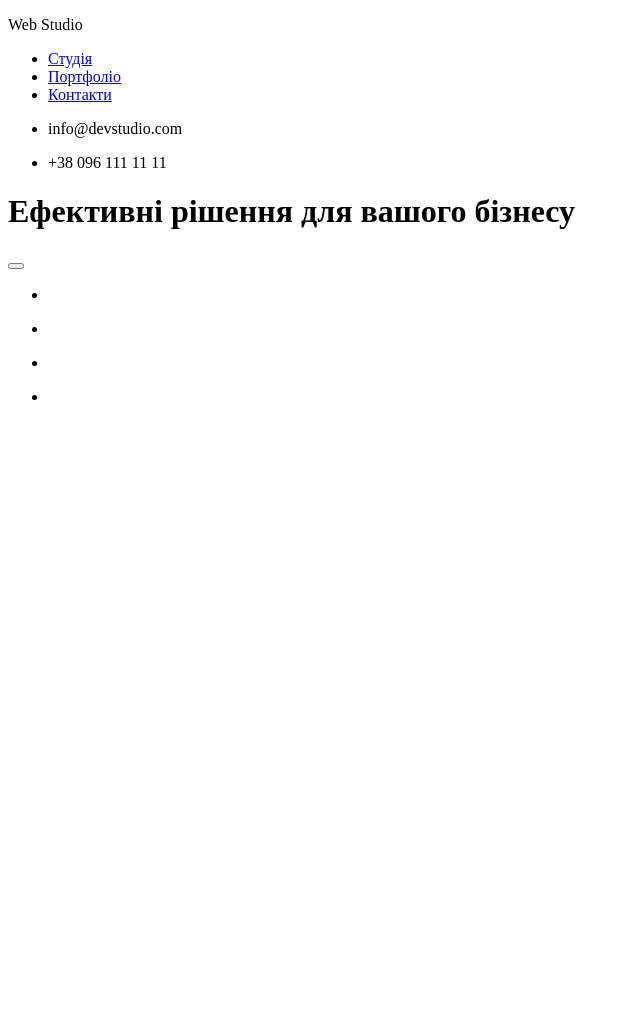
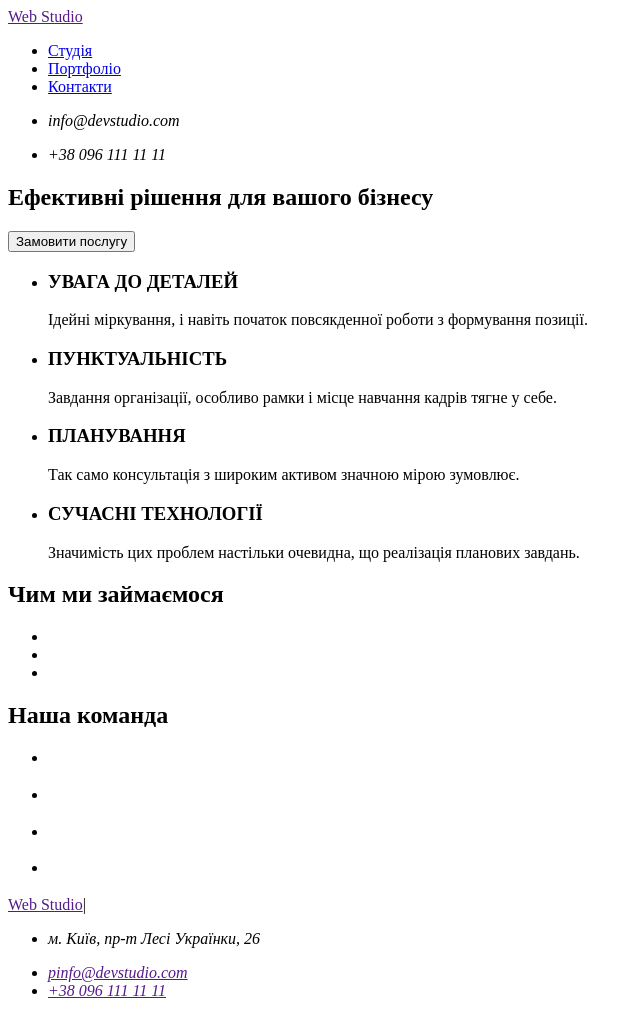
Before and after one commit to Wensisn/goit-markup-hw-1, a website: page index.html in a window 1280 px wide. Shown: the whole page, without its empty margins (0-642 px from the left). Before the commit the page ends 800 px from the top, so only its background shows below. Drawn offline with Linux system fonts and the light colour scheme.

Commit message:
Update index.html

```diff
--- a/index.html
+++ b/index.html
@@ -1,17 +1,15 @@
-<!DOCTYPE html>
+<!doctype html>
 <html lang="en">
-
   <head>
-    <meta charset="UTF-8">
-    <meta name="viewport" content="width=device-width, initial-scale=1.0">
+    <meta charset="UTF-8" />
+    <meta name="viewport" content="width=device-width, initial-scale=1.0" />
     <title>Document</title>
   </head>
-
   <body>
     <header>
       <div>
         <div>
-                <p>Web Studio</p>
+          <a href="">Web Studio</a>
         </div>
         <div>
           <nav>
@@ -22,6 +20,7 @@
             </ul>
           </nav>
           <div>
+            <address>
               <ul>
                 <li>
                   <p>info@devstudio.com</p>
@@ -30,56 +29,113 @@
                   <p>+38 096 111 11 11</p>
                 </li>
               </ul>
+            </address>
           </div>
         </div>
       </div>
     </header>
     <main>
+      <section>
         <div>
           <div>
             <h1>Ефективні рішення для вашого бізнесу</h1>
           </div>
           <div>
-                <button>
-
-                </button>
+            <button>Замовити послугу</button>
           </div>
         </div>
+      </section>
+      <section>
         <div>
           <ul>
             <li>
               <article>
-
+                <h3>УВАГА ДО ДЕТАЛЕЙ</h3>
                 <p>
-
+                  Ідейні міркування, і навіть початок повсякденної роботи з
+                  формування позиції.
                 </p>
               </article>
             </li>
             <li>
               <article>
-
+                <h3>ПУНКТУАЛЬНІСТЬ</h3>
                 <p>
-
+                  Завдання організації, особливо рамки і місце навчання кадрів
+                  тягне у себе.
                 </p>
               </article>
             </li>
             <li>
               <article>
-
-                        <p></p>
+                <h3>ПЛАНУВАННЯ</h3>
+                <p>
+                  Так само консультація з широким активом значною мірою
+                  зумовлює.
+                </p>
               </article>
             </li>
             <li>
               <article>
-
+                <h3>СУЧАСНІ ТЕХНОЛОГІЇ</h3>
                 <p>
+                  Значимість цих проблем настільки очевидна, що реалізація
+                  планових завдань.
                 </p>
               </article>
             </li>
           </ul>
         </div>
+      </section>
+      <section>
+        <div>
+          <h2>Чим ми займаємося</h2>
+          <ul>
+            <li><img src="" alt="" /></li>
+            <li><img src="" alt="" /></li>
+            <li><img src="" alt="" /></li>
+          </ul>
+        </div>
+      </section>
+      <section>
+        <div>
+          <h2>Наша команда</h2>
+          <ul>
+            <li>
+              <img src="" alt="" />
+              <h3></h3>
+              <p></p>
+            </li>
+            <li>
+              <img src="" alt="" />
+              <h3></h3>
+              <p></p>
+            </li>
+            <li>
+              <img src="" alt="" />
+              <h3></h3>
+              <p></p>
+            </li>
+            <li>
+              <img src="" alt="" />
+              <h3></h3>
+              <p></p>
+            </li>
+          </ul>
+        </div>
+      </section>
     </main>
-    <footer></footer>
+    <footer>
+      <div>
+        <a href="">Web Studio</a>|
+        <address>
+          <ul>
+            <li><p>м. Київ, пр-т Лесі Українки, 26</p></li>
+            <li><a href="">pinfo@devstudio.com</a></li>
+            <li><a href="">+38 096 111 11 11</a></li>
+          </ul>
+        </address>
+      </div>
+    </footer>
   </body>
-
 </html>
```
Lines whose indentation alone changed are shown as unchanged.
